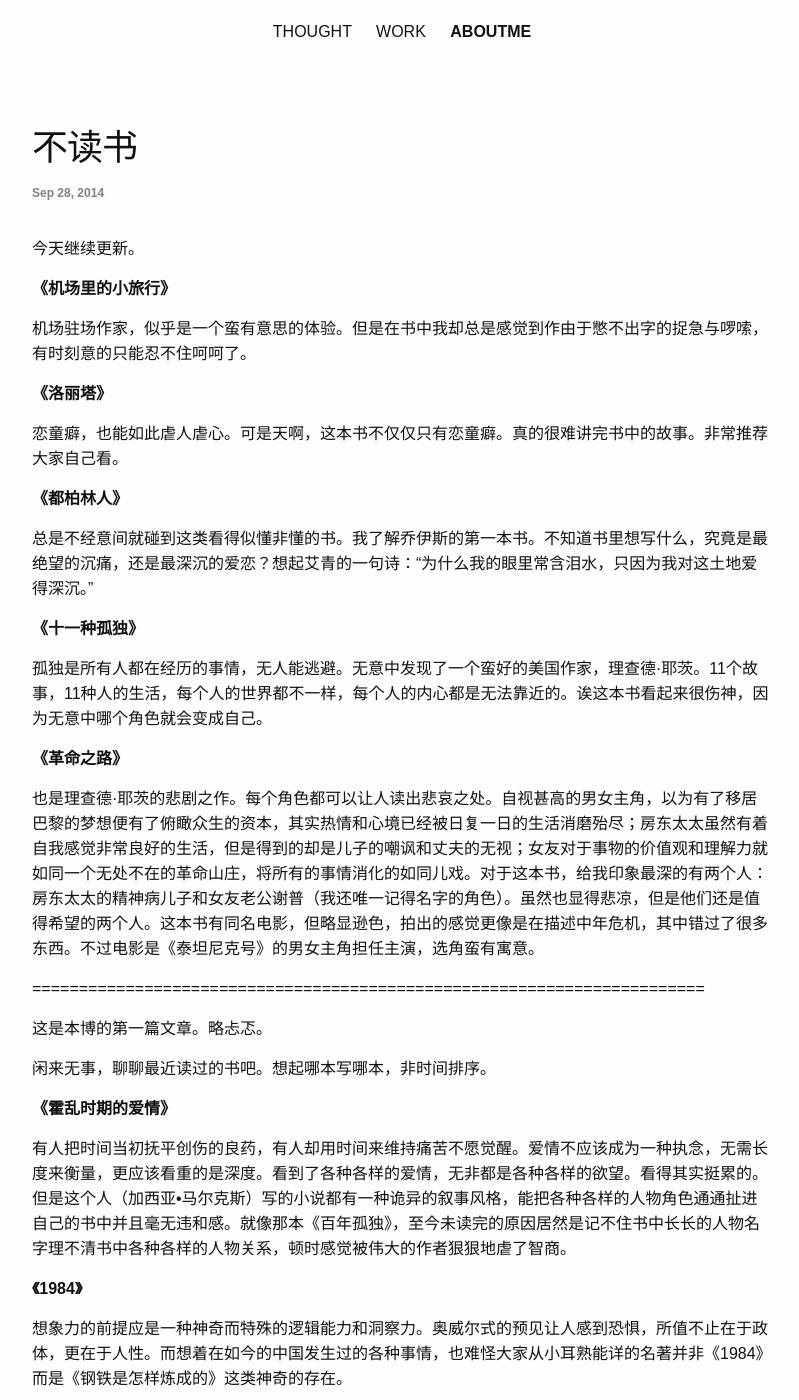
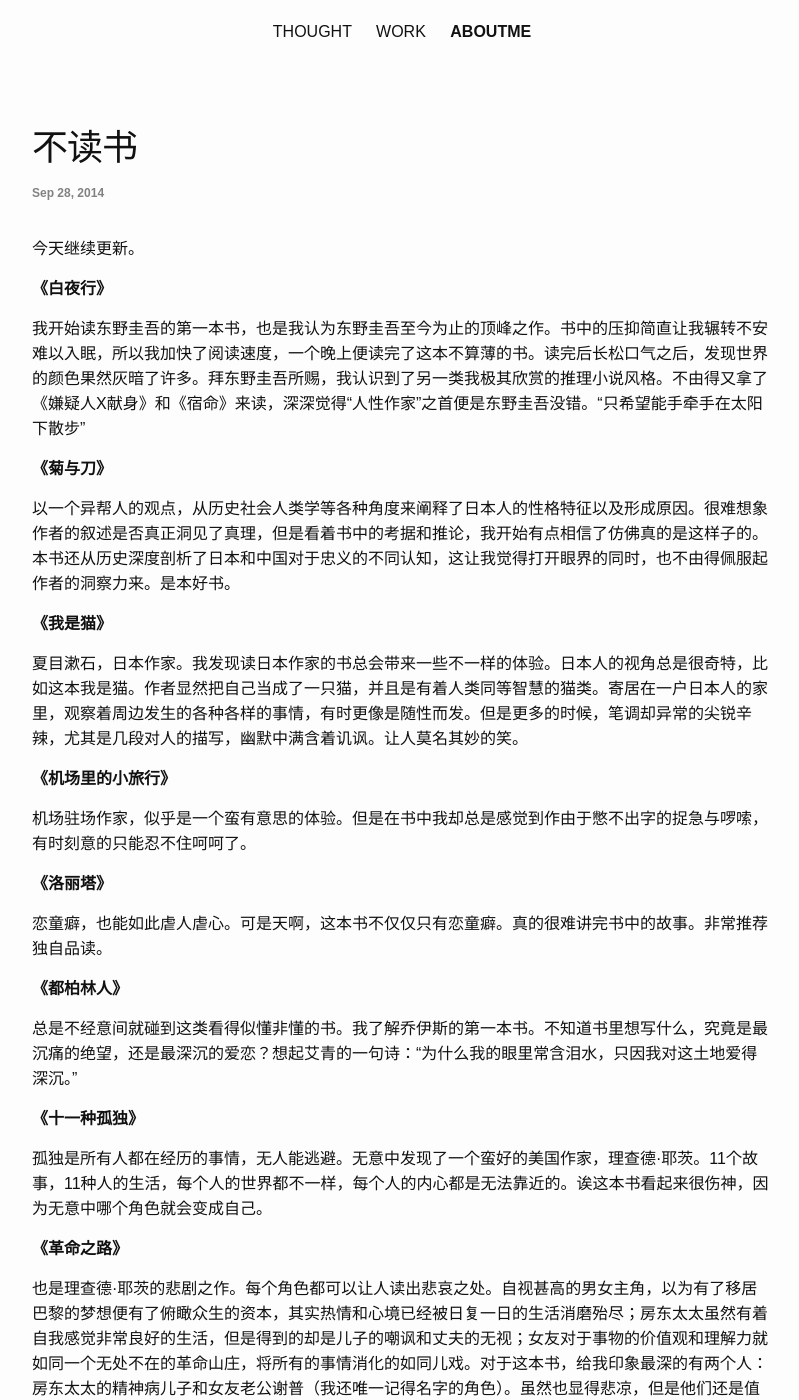
Before and after one commit to divingteng/divingteng.github.io, a Jekyll site: the page built from _posts/2014-09-28-something-about-reading.markdown, in a window 1280 px wide and 1400 px high. Shown: the whole window, without its empty margins (238-1037 px from the left). Built offline with Jekyll 4.4.1, drawn with Linux system fonts in a browser that asks for light colours.

Commit message:
baiyexing

```diff
--- a/_posts/2014-09-28-something-about-reading.markdown
+++ b/_posts/2014-09-28-something-about-reading.markdown
@@ -8,17 +8,29 @@ categories: jekyll update
 
 今天继续更新。
 
+**《白夜行》**
+
+我开始读东野圭吾的第一本书，也是我认为东野圭吾至今为止的顶峰之作。书中的压抑简直让我辗转不安难以入眠，所以我加快了阅读速度，一个晚上便读完了这本不算薄的书。读完后长松口气之后，发现世界的颜色果然灰暗了许多。拜东野圭吾所赐，我认识到了另一类我极其欣赏的推理小说风格。不由得又拿了《嫌疑人X献身》和《宿命》来读，深深觉得“人性作家”之首便是东野圭吾没错。“只希望能手牵手在太阳下散步”
+
+**《菊与刀》**
+
+以一个异帮人的观点，从历史社会人类学等各种角度来阐释了日本人的性格特征以及形成原因。很难想象作者的叙述是否真正洞见了真理，但是看着书中的考据和推论，我开始有点相信了仿佛真的是这样子的。本书还从历史深度剖析了日本和中国对于忠义的不同认知，这让我觉得打开眼界的同时，也不由得佩服起作者的洞察力来。是本好书。
+
+**《我是猫》**
+
+夏目漱石，日本作家。我发现读日本作家的书总会带来一些不一样的体验。日本人的视角总是很奇特，比如这本我是猫。作者显然把自己当成了一只猫，并且是有着人类同等智慧的猫类。寄居在一户日本人的家里，观察着周边发生的各种各样的事情，有时更像是随性而发。但是更多的时候，笔调却异常的尖锐辛辣，尤其是几段对人的描写，幽默中满含着讥讽。让人莫名其妙的笑。
+
 **《机场里的小旅行》**
 
 机场驻场作家，似乎是一个蛮有意思的体验。但是在书中我却总是感觉到作由于憋不出字的捉急与啰嗦，有时刻意的只能忍不住呵呵了。
 
 **《洛丽塔》**
 
-恋童癖，也能如此虐人虐心。可是天啊，这本书不仅仅只有恋童癖。真的很难讲完书中的故事。非常推荐大家自己看。
+恋童癖，也能如此虐人虐心。可是天啊，这本书不仅仅只有恋童癖。真的很难讲完书中的故事。非常推荐独自品读。
 
 **《都柏林人》**
 
-总是不经意间就碰到这类看得似懂非懂的书。我了解乔伊斯的第一本书。不知道书里想写什么，究竟是最绝望的沉痛，还是最深沉的爱恋？想起艾青的一句诗：“为什么我的眼里常含泪水，只因为我对这土地爱得深沉。”
+总是不经意间就碰到这类看得似懂非懂的书。我了解乔伊斯的第一本书。不知道书里想写什么，究竟是最沉痛的绝望，还是最深沉的爱恋？想起艾青的一句诗：“为什么我的眼里常含泪水，只因我对这土地爱得深沉。”
 
 **《十一种孤独》**
 
```
